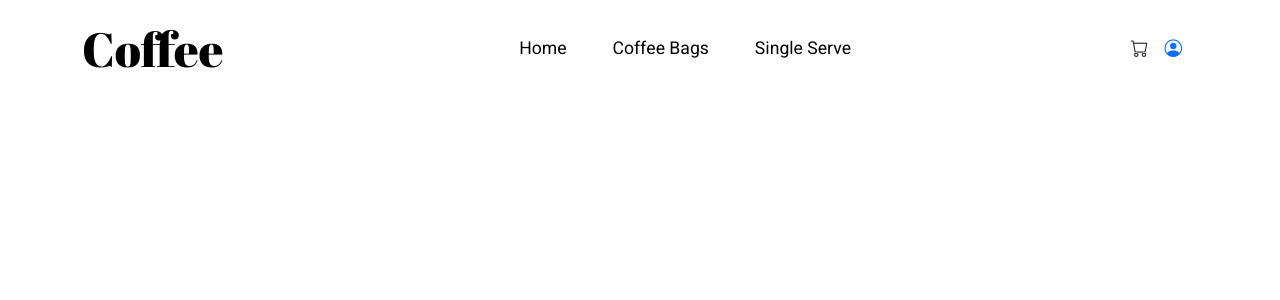
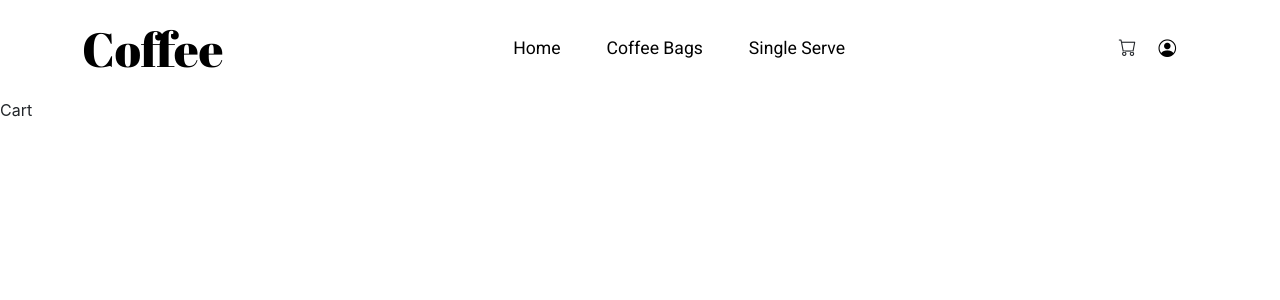
Before and after one commit to srburke/it354-coffee-project, a React (Create React App) app: page /cart in a window 1280 px wide. Shown: the top 300 px of the page. Built offline with nearby package versions, Linux system fonts and the light colour scheme; a web font is replaced by a local one.

Commit message:
Quick Fix

```diff
--- a/src/App.js
+++ b/src/App.js
@@ -3,9 +3,21 @@ import Home from './components/Home';
 import Coffee from './components/Coffee';
 import Single from './components/Single';
 import Account from './components/Account';
+import Cart from './components/Cart';
 import { Routes, Route } from 'react-router-dom';
+import { useState } from 'react';
 
 function App() {
+
+  const [show, setShow] = useState(false);
+  const ShowAccount = () => {
+    if (show == true) {
+      setShow(false)
+    } else {
+      setShow(true)
+    }
+  }
+
   return (
     <>
       <NavBar />
@@ -13,10 +25,15 @@ function App() {
         <Route path='/' element={<Home />} />
         <Route path='/coffee' element={<Coffee />} />
         <Route path='/single' element={<Single />} />
-        <Route path='/account' element={<Account />} />
+        <Route path='/cart' element={<Cart />} />
       </Routes>
+      <div className="container">
+        <Account />
+      </div>
     </>
   );
 }
 
+
+
 export default App;
--- a/src/components/Account.js
+++ b/src/components/Account.js
@@ -1,9 +1,18 @@
 import React from 'react'
+import '../styles/account.css';
 
 const Account = () => {
+
     return (
-        <div>Account</div>
+
+        <div className="account-drawer" id="account-drawer">
+            <span>Hello</span>
+        </div>
+
+
     )
 }
 
+
+
 export default Account
--- /dev/null
+++ b/src/components/Cart.js
@@ -0,0 +1,9 @@
+import React from 'react'
+
+const Cart = () => {
+    return (
+        <div>Cart</div>
+    )
+}
+
+export default Cart
--- a/src/components/NavBar.js
+++ b/src/components/NavBar.js
@@ -1,5 +1,6 @@
 import React from 'react'
 import '../styles/navbar.css';
+import Account from './Account.js';
 
 
 const NavBar = () => {
@@ -29,14 +30,8 @@ const NavBar = () => {
                     <form className="d-flex my-2 my-lg-0">
 
 
-                        <span><i className="bi bi-cart" id="icon"></i></span>
-                        <span><a href="/account"><i className="bi bi-person-circle px-3" id="icon"></i></a></span>
-
-
-
-
-
-
+                        <span><a href="/cart"><i className="bi bi-cart" id="icon"></i></a></span>
+                        <span><button className="acc"><i className="bi bi-person-circle px-3" id="icon"></i></button></span>
                     </form>
                 </div>
             </div>
--- /dev/null
+++ b/src/styles/account.css
@@ -0,0 +1,18 @@
+/* .acc:active .account-drawer {
+    right: 0;
+    display: block;
+} */
+
+.account-drawer {
+    position: fixed;
+    right: 100%;
+    z-index: 9999;
+    top: 0;
+    background: #f6f6f6;
+    height: calc(100vh - 30px);
+    overflow-y: scroll;
+    padding: 15px 30px;
+    max-width: 340px;
+    width: 100%;
+    display: none;
+}
--- a/src/styles/navbar.css
+++ b/src/styles/navbar.css
@@ -21,3 +21,17 @@
 #icon {
     font-size: 1.1rem;
 }
+
+span a,
+span a:hover,
+span a:focus,
+span a:active {
+    text-decoration: none;
+    color: inherit;
+}
+
+.navbar button {
+    background-color: transparent;
+    border: none;
+    cursor: pointer;
+}
```
